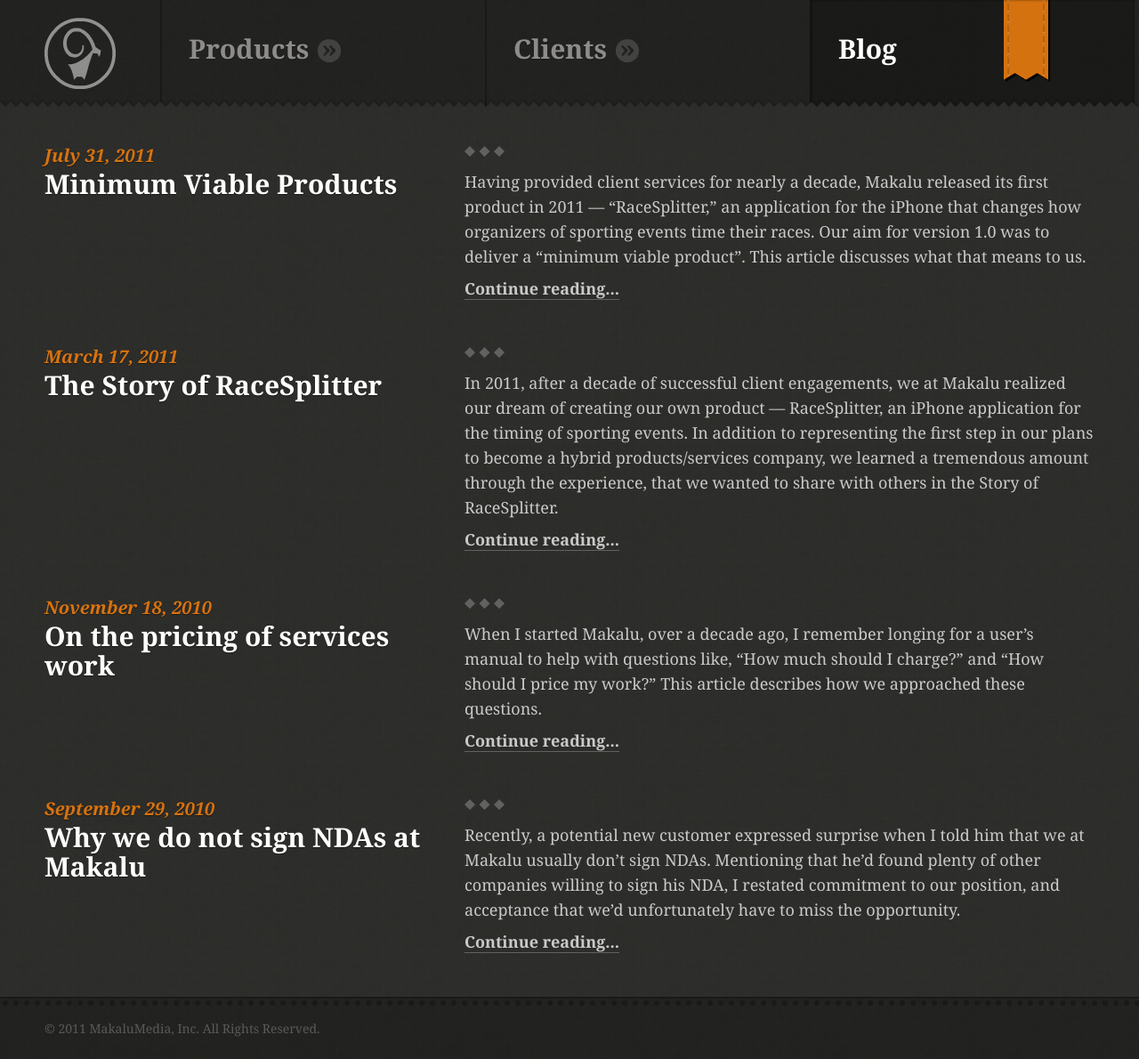
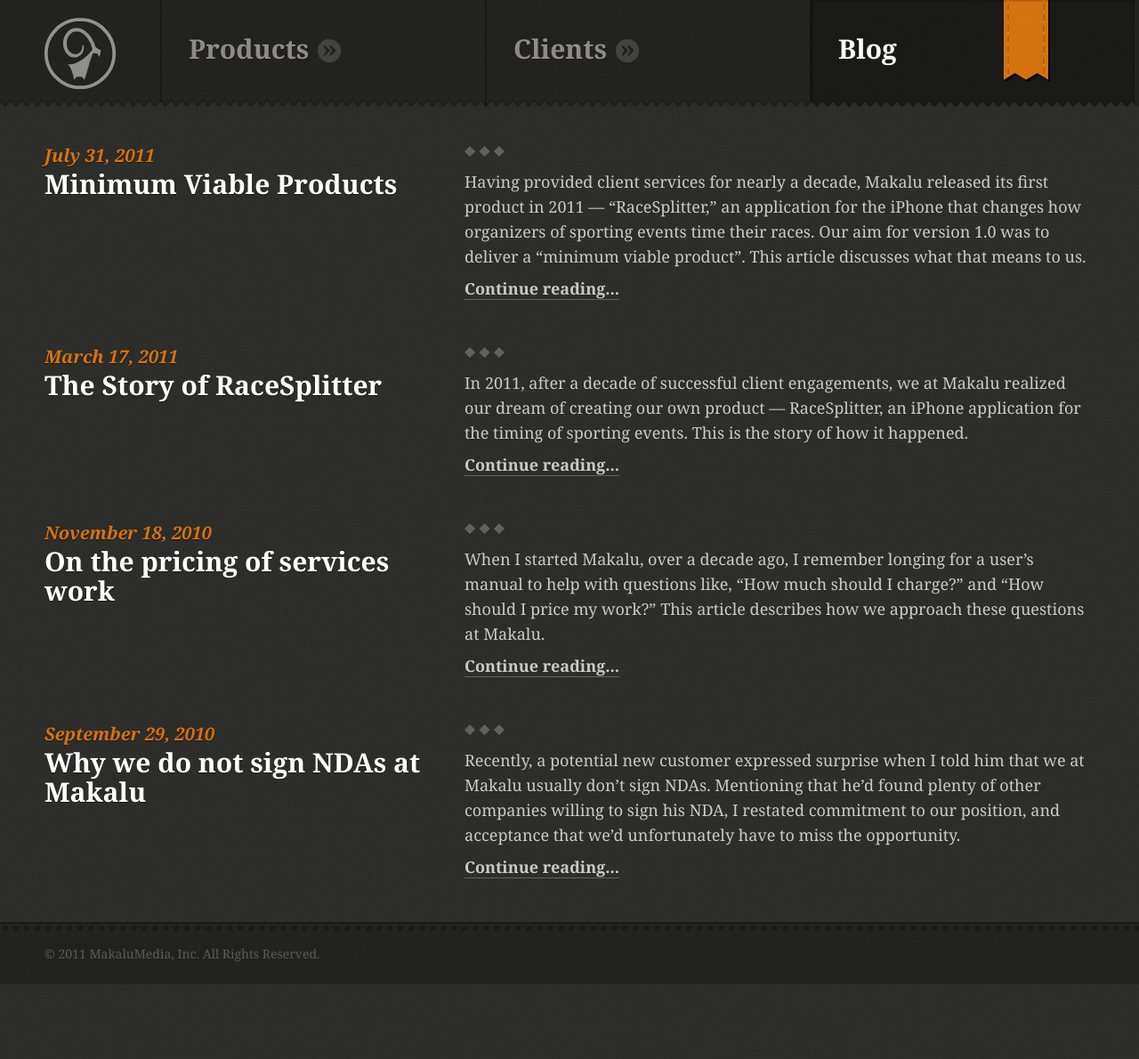
Before and after one commit to makalu/makalu.github.com, a Jekyll site: the page built from blog/index.html, in a window 1280 px wide. Shown: the whole page at 89% size. Built offline with Jekyll 4.4.1, drawn with Linux system fonts in a browser that asks for light colours; nearby versions of some CDN libraries; a script that is not in the unit is left out; after the commit the page ends 1106 px from its top, so only the background shows below that.

Commit message:
Blog article intro tweaks

```diff
--- a/blog/_posts/2010-11-18-services-company-pricing.markdown
+++ b/blog/_posts/2010-11-18-services-company-pricing.markdown
@@ -2,7 +2,7 @@
 layout: post
 title: On the pricing of services work
 author: Matt Henderson
-excerpt: When I started Makalu, over a decade ago, I remember longing for a user's manual to help with questions like, "How much should I charge?" and "How should I price my work?" This article describes how we approached these questions.
+excerpt: When I started Makalu, over a decade ago, I remember longing for a user's manual to help with questions like, "How much should I charge?" and "How should I price my work?" This article describes how we approach these questions at Makalu.
 ---
 
 When I started Makalu, over a decade ago, I remember longing for a user's manual to help with questions like, "How much should I charge?" and "How should I price my work?" This article describes how we approached these questions, and includes discussion of the recent controversy over the pricing of the 37signals's (@37signals) blog redesign project.
--- a/blog/_posts/2011-03-17-the-story-of-racesplitter.markdown
+++ b/blog/_posts/2011-03-17-the-story-of-racesplitter.markdown
@@ -2,7 +2,7 @@
 layout: post
 title: The Story of RaceSplitter
 author: Matt Henderson
-excerpt: In 2011, after a decade of successful client engagements, we at Makalu realized our dream of creating our own product — RaceSplitter, an iPhone application for the timing of sporting events. In addition to representing the first step in our plans to become a hybrid products/services company, we learned a tremendous amount through the experience, that we wanted to share with others in the Story of RaceSplitter.
+excerpt: In 2011, after a decade of successful client engagements, we at Makalu realized our dream of creating our own product — RaceSplitter, an iPhone application for the timing of sporting events. This is the story of how it happened.
 ---
 
 This article was first featured on the [37signals Blog](http://37signals.com/svn/posts/2808-how-makalu-interactive-created-the-international-iphone-hit-racesplitter)(a company which has long been a role model for us).
```
